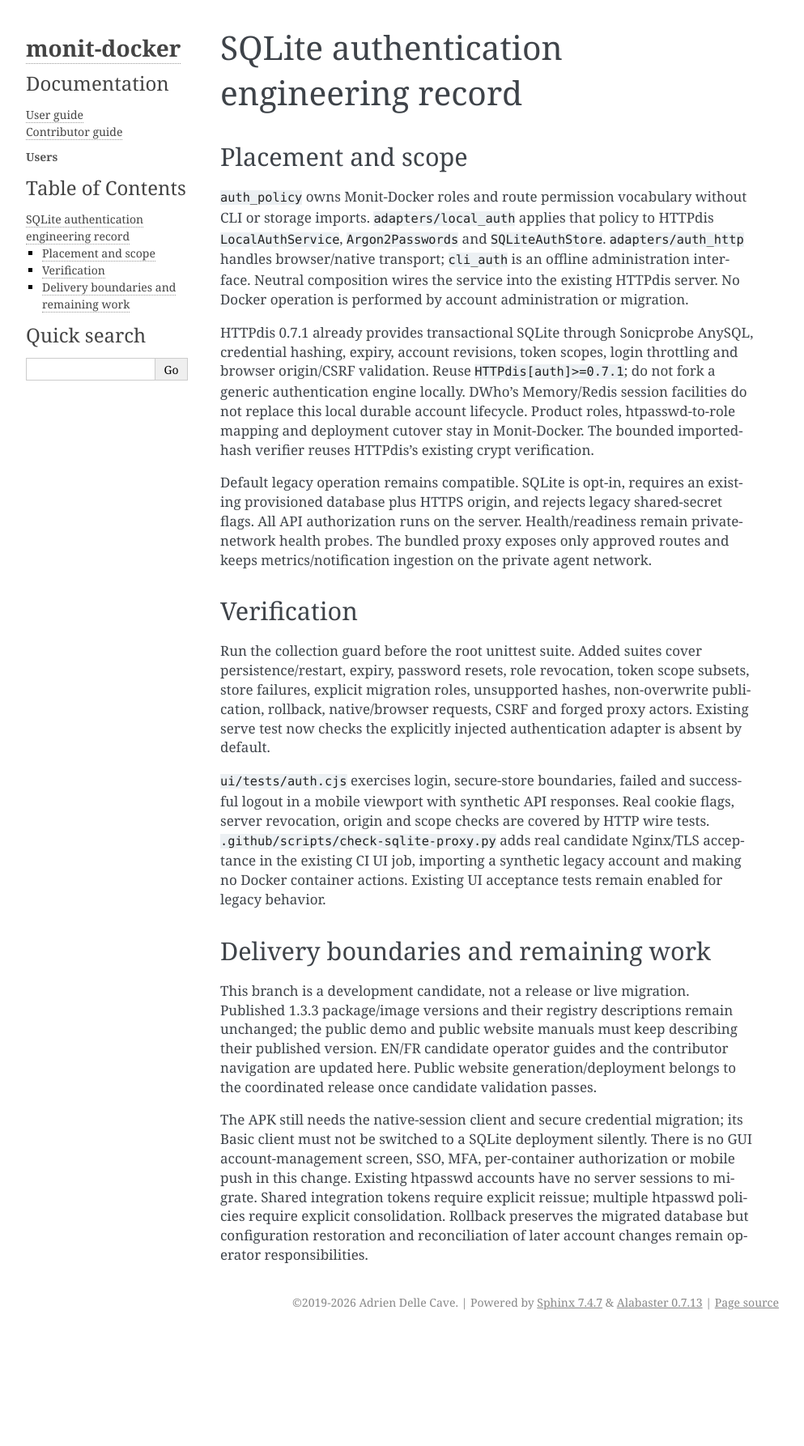
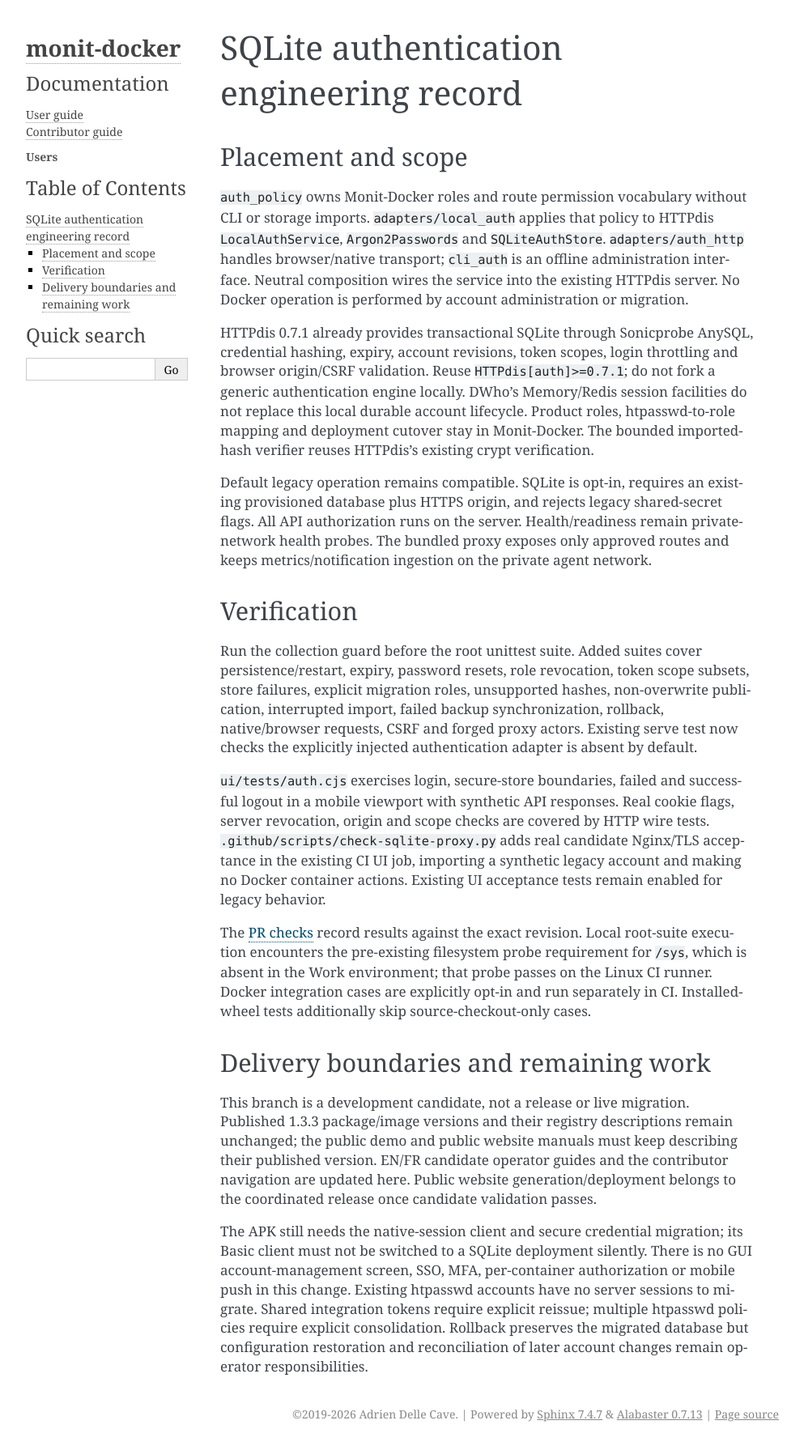
Before and after one commit to decryptus/monit-docker, a Sphinx documentation site: the page built from docs/authentication-review.md, in a window 1280 px wide. Shown: the whole page at 81% size, without its empty margins (148-1141 px from the left). Built offline with Sphinx 7.4.7, drawn with Linux system fonts in a browser that asks for light colours; before the commit the page ends 1648 px from its top, so only the background shows below that.

```diff
--- a/docs/authentication-review.md
+++ b/docs/authentication-review.md
@@ -10,9 +10,11 @@ Default legacy operation remains compatible. SQLite is opt-in, requires an exist
 
 ## Verification
 
-Run the collection guard before the root unittest suite. Added suites cover persistence/restart, expiry, password resets, role revocation, token scope subsets, store failures, explicit migration roles, unsupported hashes, non-overwrite publication, rollback, native/browser requests, CSRF and forged proxy actors. Existing serve test now checks the explicitly injected authentication adapter is absent by default.
+Run the collection guard before the root unittest suite. Added suites cover persistence/restart, expiry, password resets, role revocation, token scope subsets, store failures, explicit migration roles, unsupported hashes, non-overwrite publication, interrupted import, failed backup synchronization, rollback, native/browser requests, CSRF and forged proxy actors. Existing serve test now checks the explicitly injected authentication adapter is absent by default.
 
 `ui/tests/auth.cjs` exercises login, secure-store boundaries, failed and successful logout in a mobile viewport with synthetic API responses. Real cookie flags, server revocation, origin and scope checks are covered by HTTP wire tests. `.github/scripts/check-sqlite-proxy.py` adds real candidate Nginx/TLS acceptance in the existing CI UI job, importing a synthetic legacy account and making no Docker container actions. Existing UI acceptance tests remain enabled for legacy behavior.
+
+The [PR checks](https://github.com/decryptus/monit-docker/pull/119/checks) record results against the exact revision. Local root-suite execution encounters the pre-existing filesystem probe requirement for `/sys`, which is absent in the Work environment; that probe passes on the Linux CI runner. Docker integration cases are explicitly opt-in and run separately in CI. Installed-wheel tests additionally skip source-checkout-only cases.
 
 ## Delivery boundaries and remaining work
 
```
Also changed, not shown: docs/authentication-fr.md (+1 -1 lines), docs/authentication.md (+1 -1 lines), docs/config-cli-contract.md (+4 -0 lines), docs/roadmap.md (+1 -1 lines), 2 other files.
